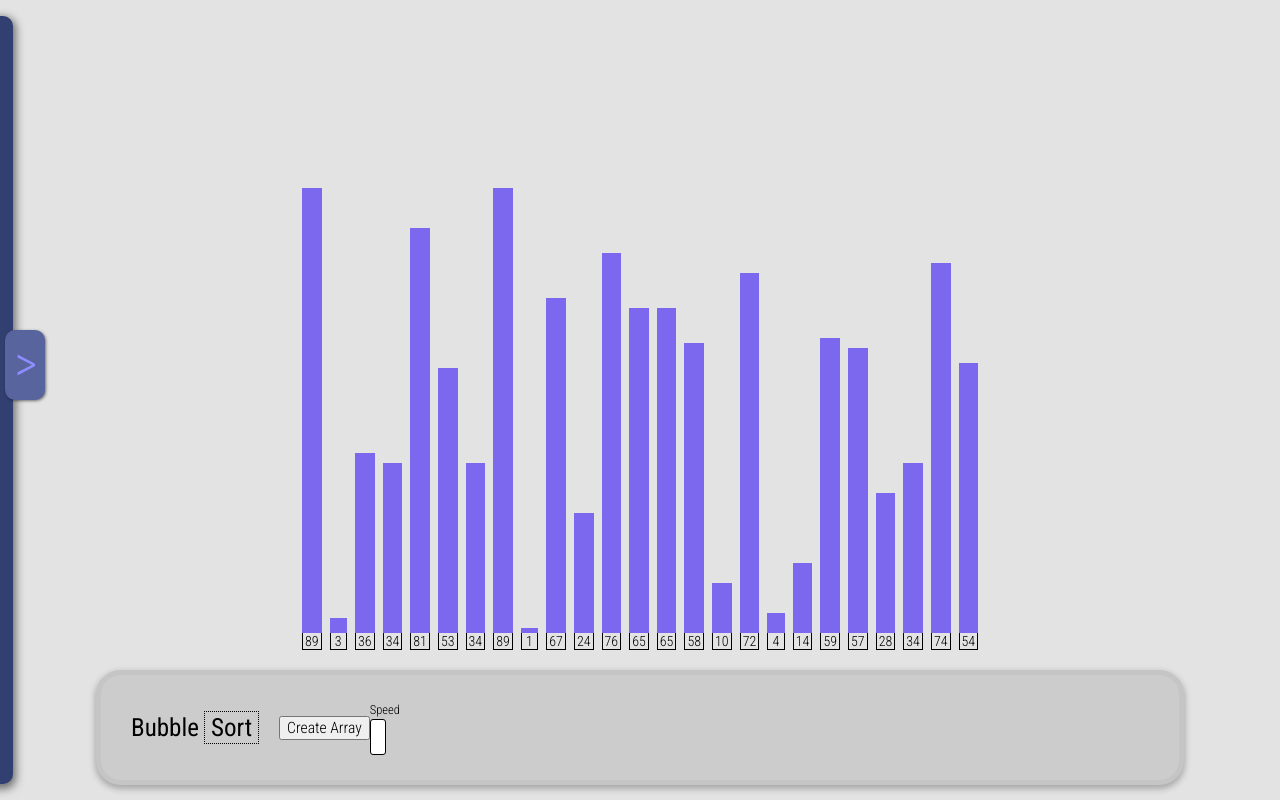
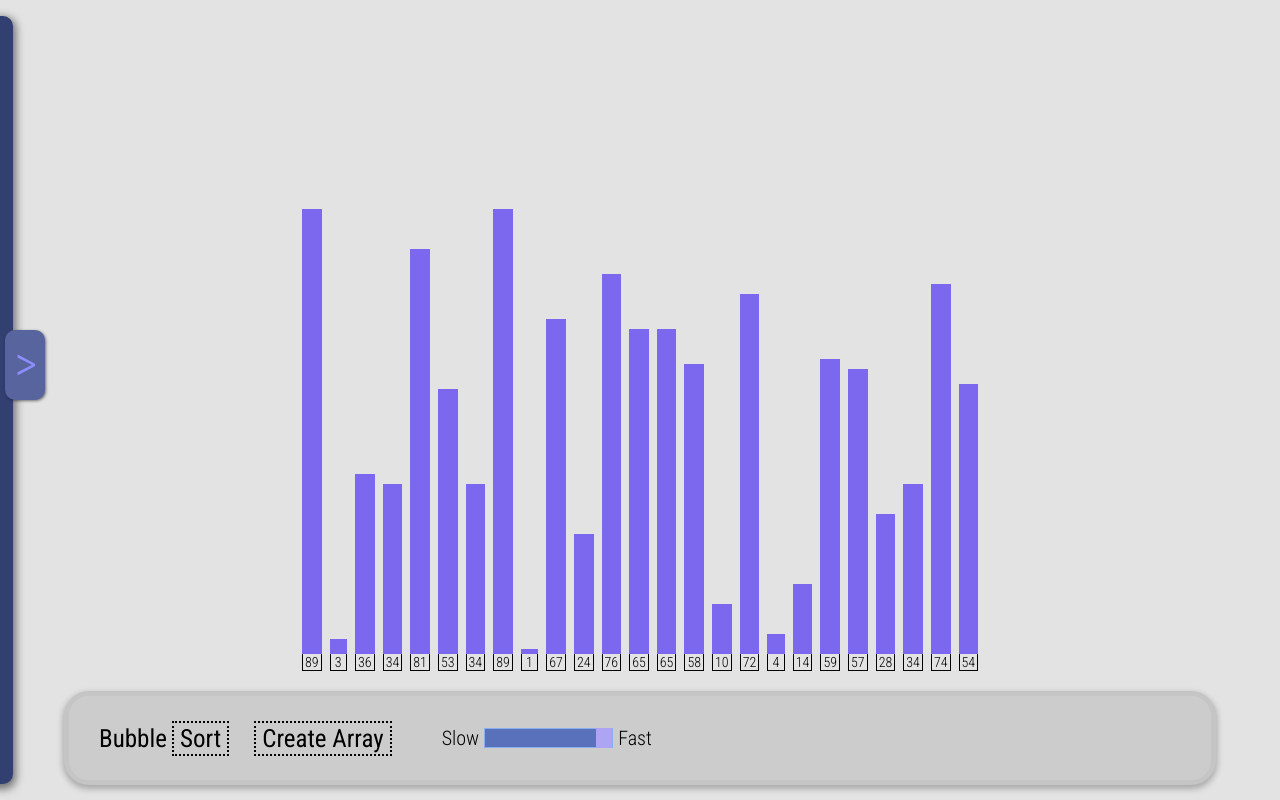
Before and after one commit to gpedr012/algorithm-visualizer, a React (Create React App) app: page / in a window 1280 px wide. Built offline with nearby package versions, Linux system fonts and the light colour scheme.

Commit message:
Action Menu items styling finished, can switch between two menus.

```diff
--- a/src/components/ActionMenu/ActionMenu.module.css
+++ b/src/components/ActionMenu/ActionMenu.module.css
@@ -3,7 +3,7 @@
     padding: 1em;
     border: 5px solid #c6c5c5;
     border-radius: 25px;
-    width: 85%;
+    width: 90%;
     box-shadow: 0 3px 6px 1px rgba(0, 0, 0, 0.26);
     background-color: #ccc;
 
--- a/src/components/SortVisualization/SortActionMenuItems/SortActionMenuItems.js
+++ b/src/components/SortVisualization/SortActionMenuItems/SortActionMenuItems.js
@@ -1,19 +1,64 @@
-import React from "react";
+import React, {useState} from "react";
 import classes from "./SortActionMenuItems.module.css";
 
 const SortActionMenuItems = (props) => {
 
-    return (
+    const [showingMain, setShowingMain] = useState(true);
+
+
+    const handleReturnBtn = () => {
+        setShowingMain(true);
+    }
+
+    const handleCreateArrayBtn = () => {
+        setShowingMain(false);
+    }
+
+    const handleNewRandomArrayBtn = (evt) => {
+        evt.preventDefault();
+
+
+    }
+
+    const handleSliderChange = (evt) => {
+        console.log(evt.target.value);
+
+    }
+
+    let mainContent = (<div className={classes.content}>
+        {props.algorithm.name}
+        <button className={classes.btn} onClick={props.sort}>Sort</button>
+        <button onClick={handleCreateArrayBtn} className={classes.btn}>Create Array</button>
+        <div className={classes['slider__container']}>
+            <p>Slow</p>
+            <input onChange={handleSliderChange} className={classes.slider} type={"range"} step={"0.01"}
+                   min={"0.02"} max={"1"}/>
+            <p>Fast</p>
+        </div>
+
+    </div>);
+
+    let createArraySubContent = (
         <div className={classes.content}>
-            {props.algorithm.name}
-            <button className={classes['sort-btn']} onClick={props.sort}>Sort</button>
-            <button>Create Array</button>
-            <div>
-                <span>Speed</span>
-            <input className={classes.slider} type={"range"} min={"50"} max={"3000"}/>
-            </div>
+            <form className={`${classes['input-group']} ${classes.divisor}`}>
+                <label htmlFor={"min"}>Min Items: </label>
+                <input name={"min"} id={"min"} type={"number"} min={"1"} max={"100"} defaultValue={"10"}/>
+                <label htmlFor={"max"}>Max Items: </label>
+                <input name={"max"} id={"max"} type={"number"} min={"1"} max={"100"} defaultValue={"20"}/>
+                <button onClick={handleNewRandomArrayBtn} type={"submit"} className={classes.btn}>New Random Array</button>
+            </form>
+            <form className={`${classes['input-group']} ${classes.divisor}`}>
+                <label htmlFor={"nums"}>Items: </label>
+                <input id={"nums"} name={"nums"} type={"text"} defaultValue={"1,2,3,4,5"}/>
+                <button className={classes.btn} type={"submit"}>Create Custom Array</button>
+            </form>
+            <button onClick={handleReturnBtn} className={classes.btn}>Return</button>
         </div>
     )
+
+    return (
+        showingMain ? mainContent : createArraySubContent
+    );
 }
 
 export default SortActionMenuItems;
--- a/src/components/SortVisualization/SortActionMenuItems/SortActionMenuItems.module.css
+++ b/src/components/SortVisualization/SortActionMenuItems/SortActionMenuItems.module.css
@@ -1,52 +1,108 @@
 .content {
     display: flex;
+    flex-wrap: nowrap;
     flex: 1;
     align-items: center;
-    justify-content: left;
+    justify-content: flex-start;
     font-size: 2.5rem;
     font-weight: 400;
     margin: 0 1rem 0 1rem;
 }
 
-.sort-btn  {
+.btn  {
     font-size: 2.5rem;
     font-weight: 400;
     background-color: transparent;
-    border: 1px dotted black;
+    border: 2px dotted black;
     cursor: pointer;
     margin-left: 0.512rem;
-    transition: all, 0.5s;
     margin-right: 2rem;
 
 }
 
-.sort-btn:hover {
-    border-bottom: 1px solid #3e3e3e;
+.btn:hover {
+    border-bottom: 2px solid slateblue;
+    color: slateblue;
+}
+
+
+.slider__container {
+    display: flex;
+    margin-left: 3rem;
+    margin-top: 1rem;
+
+
+}
+
+.slider__container p {
+    margin-bottom: 1rem;
+    font-size: 2rem;
+    font-weight: 300;
 }
 
 .slider {
+    margin-left: 0.5rem;
+    margin-right: 0.5rem;
+    margin-bottom: 1rem;
     -webkit-appearance: none;
-    width: 100%;
+    width: 75%;
     background: transparent;
 }
 
 .slider::-webkit-slider-thumb {
     -webkit-appearance: none;
-    border: 1px solid black;
-    height: 36px;
+    height: 2rem;
     width: 16px;
-    border-radius: 3px;
-    background: white;
+    background: rgb(173, 165, 243);
     cursor: pointer;
+    margin-top: -0.15rem;
+}
+
+.slider::-webkit-slider-runnable-track {
+    width: 100%;
+    height: 2rem;
+    cursor: pointer;
+    background-color: #5871ba;
+    border: 1px solid #89afef;
+}
+
+.slider::-moz-range-thumb{
+    -webkit-appearance: none;
+    height: 2rem;
+    width: 16px;
+    background: rgb(173, 165, 243);
+    cursor: pointer;
+    margin-top: -0.15rem;
+    border-radius: 0;
+}
+
+.slider::-moz-range-track {
+    width: 100%;
+    height: 2rem;
+    cursor: pointer;
+    background-color: #5871ba;
+    border: 1px solid #89afef;
+}
+
+.input-group {
+    display: flex;
+    align-items: center;
+    justify-content: flex-start;
 
 
 }
 
-.slider::-ms-track {
-    width: 100%;
-    cursor: pointer;
+.divisor {
+    border-right: 4px solid black;
+    margin-right: 1rem;
+}
 
-    background: transparent;
-    border-color: transparent;
-    color: transparent;
+.input-group label {
+    font-size: 1.5rem;
+    margin-right: 0.5rem;
+
 }
+
+.input-group input {
+    font-size: 1.5rem;
+}
```
